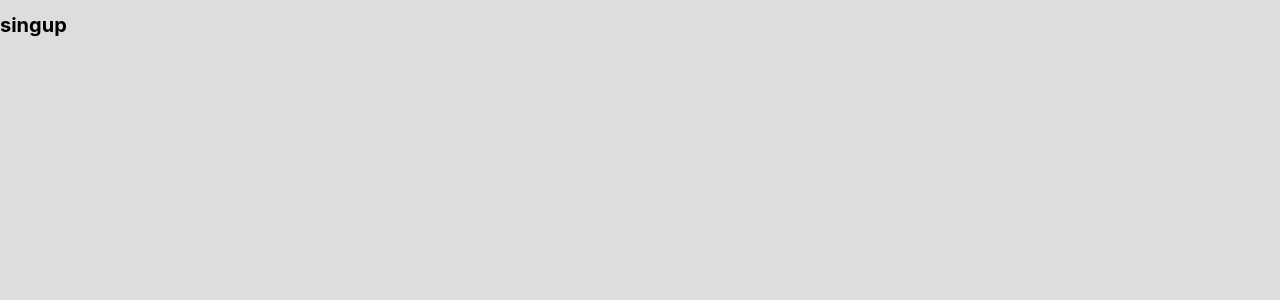
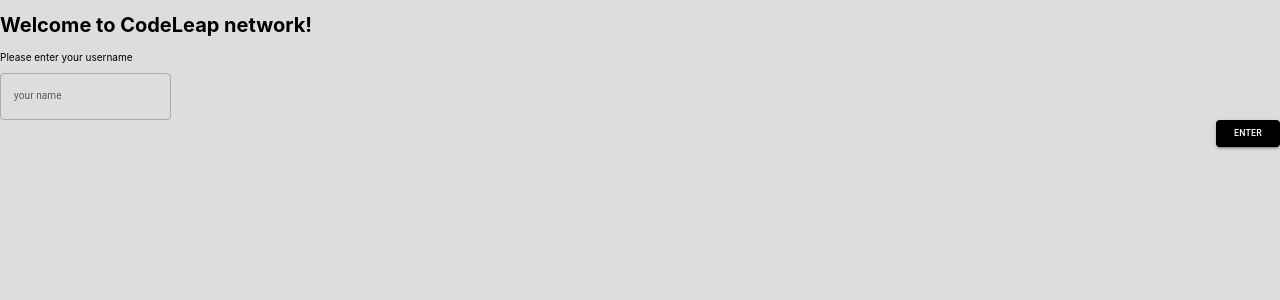
Before and after one commit to ViniciusEvans/codeleap-test, a React (Create React App) app: page /signup in a window 1280 px wide. Shown: the top 300 px of the page. Built offline with nearby package versions, Linux system fonts and the light colour scheme.

Commit message:
create signup form

```diff
--- a/src/pages/signup/index.jsx
+++ b/src/pages/signup/index.jsx
@@ -1,9 +1,43 @@
-function Singup() {
+import Button from "@mui/material/Button";
+import Stack from "@mui/material/Stack";
+import TextField from "@mui/material/TextField";
+import { createTheme, ThemeProvider, styled } from "@mui/material/styles";
+import "./style.scss";
+
+function Signup() {
+  const theme = createTheme({
+    palette: {
+      primary: {
+        main: "rgb(0, 0, 0)",
+      },
+    },
+  });
+
   return (
-    <div className="singup">
-      <h1>singup</h1>
+    <div className="signup">
+      <div className="container-form-signup">
+        <div className="container-signup-header">
+          <h1>Welcome to CodeLeap network!</h1>
+        </div>
+        <form className="form-signup-input">
+          <p className="label-input">Please enter your username</p>
+          <TextField
+            className="input-signup"
+            id="outlined-basic"
+            label="your name"
+            variant="outlined"
+          />
+          <Stack direction="row-reverse" spacing={2}>
+            <ThemeProvider theme={theme}>
+              <Button className="submit-form-button" variant="contained">
+                ENTER
+              </Button>
+            </ThemeProvider>
+          </Stack>
+        </form>
+      </div>
     </div>
   );
 }
 
-export default Singup;
+export default Signup;
```
